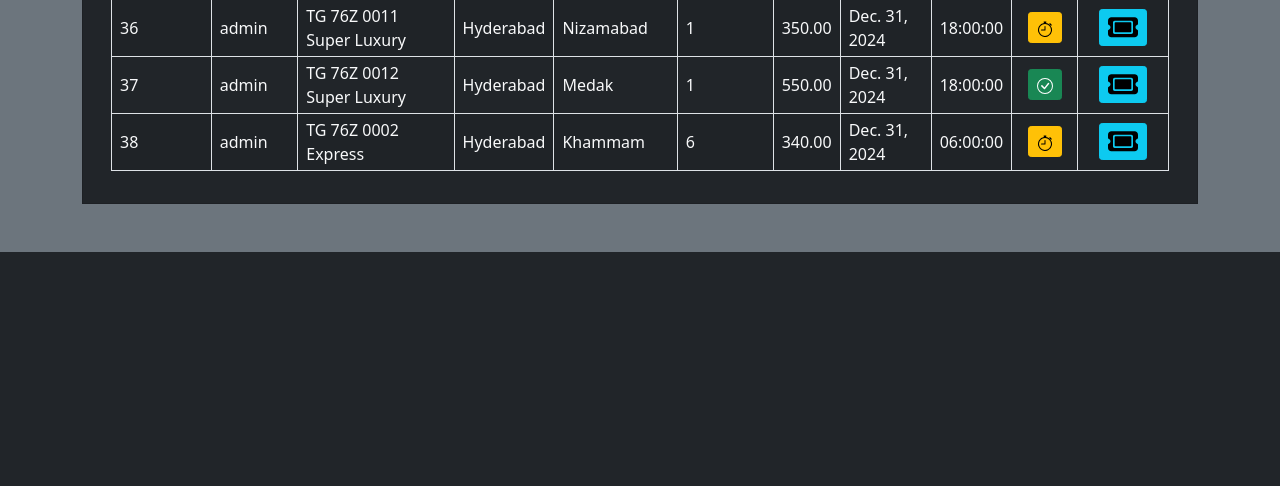
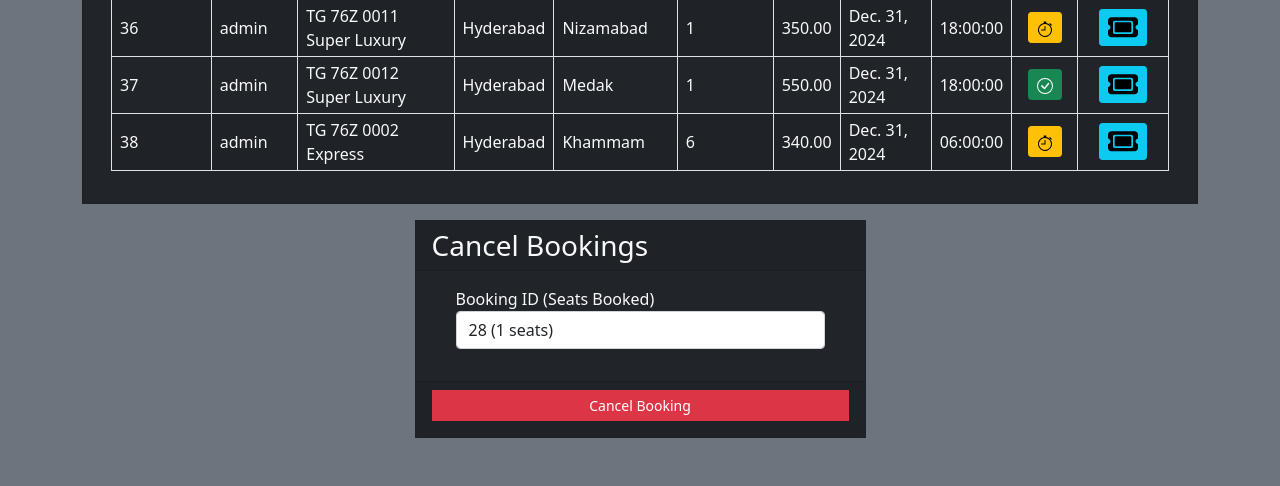
Before and after one commit to vikas-kurimelly/new-bus, a Django app: page /seebookings in a window 1280 px wide. Shown: the part 687-1173 px from the top of the page. Before the commit the page ends 939 px from the top, so only its background shows below. Run offline with Django 5.2, Linux system fonts and the light colour scheme; a user stored in the database is signed in; data comes from the database, SQL or seed files in the repository; both versions use the stored data as it was after the commit.

Commit message:
added cancel bookings

```diff
--- a/myapp/templates/a1/booklist.html
+++ b/myapp/templates/a1/booklist.html
@@ -193,5 +193,48 @@
       </div>
     </div>
   </div>
+  <div class="row mt-3 justify-content-center">
+    <div class="col-lg-5 col-md-7 col-sm-10 col-xs-12">
+      <div class="card rounded-0 bg-dark text-light">
+        <div class="card-header">
+          <div class="card-title h3 mb-0">Cancel Bookings</div>
+        </div>
+        <div class="card-body">
+          <div class="container-fluid">
+            <form
+              action="{% url 'cancellings' %}"
+              method="post"
+              id="cancel-form"
+            >
+              {% csrf_token %}
+              <div class="mb-3">
+                <label for="bus_id" class="control-label"
+                  >Booking ID (Seats Booked)</label
+                >
+                <select name="bus_id" id="bus_id" class="form-control">
+                  {% for row in book_list %}
+                  <option value="{{ row.id }}">
+                    {{ row.id }} ({{ row.nos }} seats)
+                  </option>
+                  {% endfor %}
+                </select>
+              </div>
+              {% if error %}
+              <div class="alert alert-danger">{{error}}</div>
+              {% endif %}
+            </form>
+          </div>
+        </div>
+        <div class="card-footer text-center">
+          <button
+            class="btn btn-sm rounded-0 btn-danger w-100 mb-2"
+            form="cancel-form"
+          >
+            Cancel Booking
+          </button>
+        </div>
+      </div>
+    </div>
+  </div>
 </div>
 {% endblock %}
```
Also changed, not shown: db.sqlite3.
